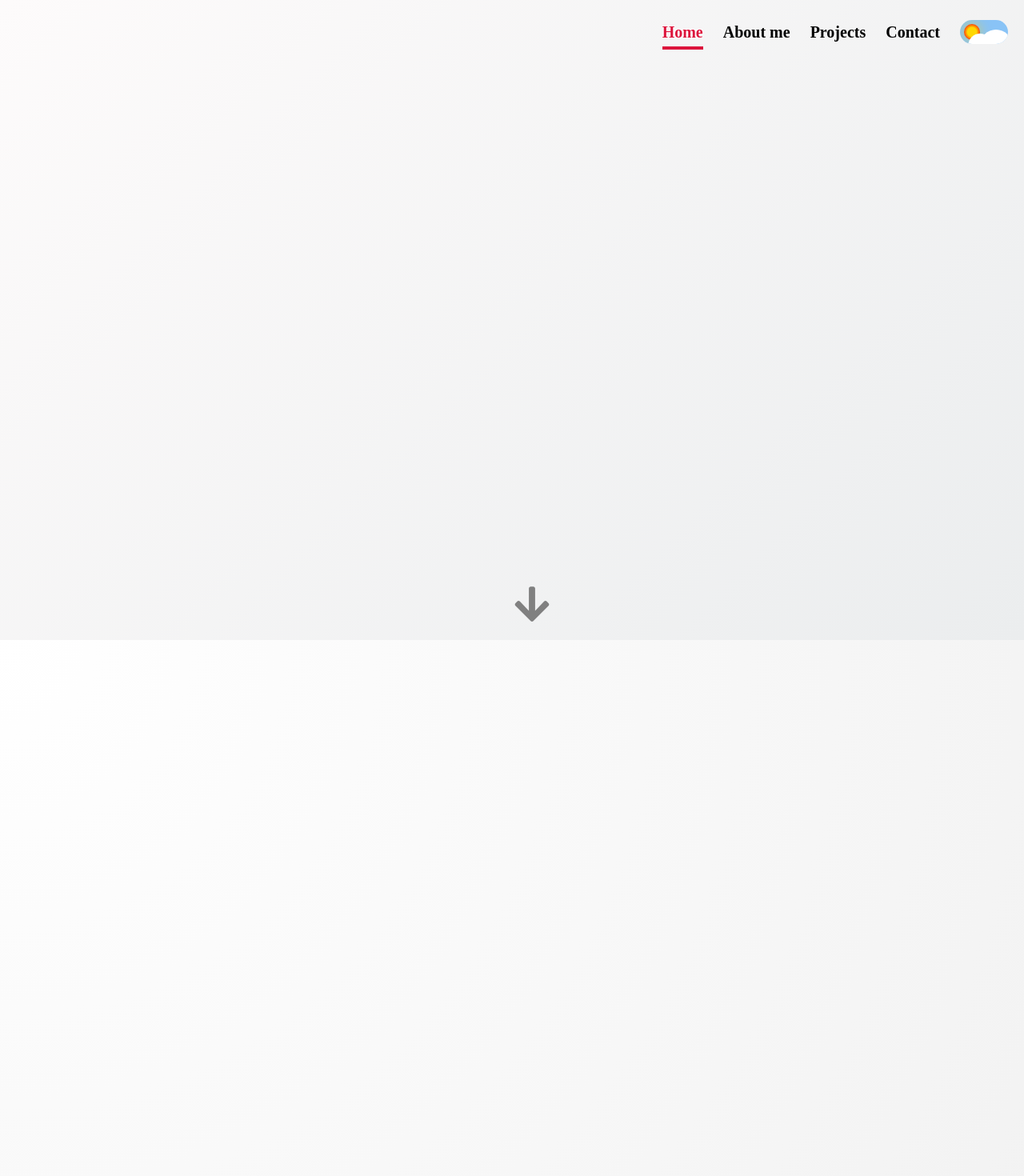
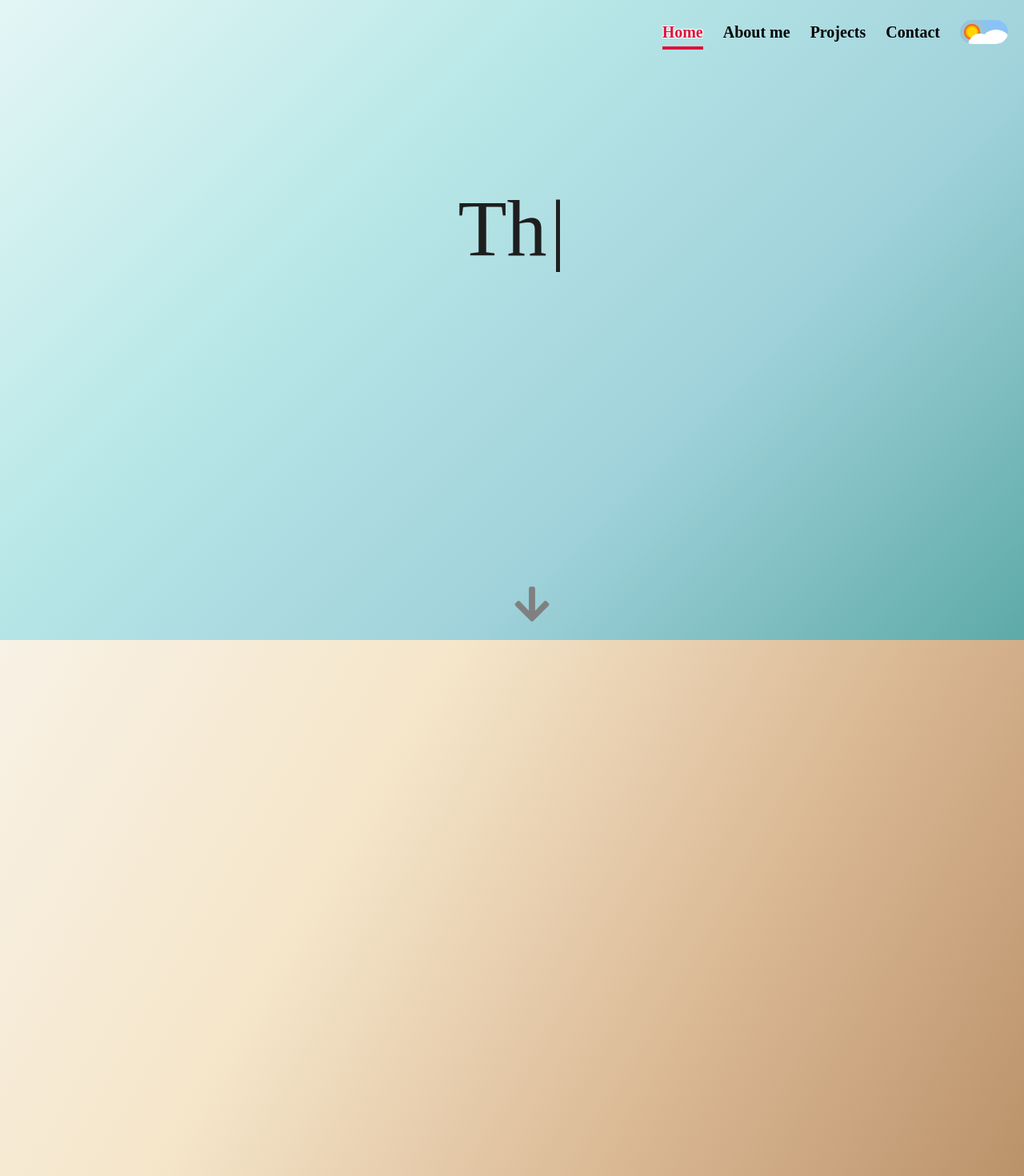
Before and after one commit to tomyhas59/portfolio, a React (Create React App) app: page / in a window 1280 px wide. Shown: the top 1470 px of the page at 80% size. Built offline with nearby package versions, Linux system fonts and the light colour scheme.

Commit message:
toggleActions: "play reverse play reverse",

```diff
--- a/package.json
+++ b/package.json
@@ -16,6 +16,7 @@
     "@types/react-slick": "^0.23.13",
     "framer-motion": "^12.23.12",
     "gsap": "^3.13.0",
+    "motion": "^12.23.12",
     "ogl": "^1.0.11",
     "react": "^18.2.0",
     "react-dom": "^18.2.0",
--- a/src/App.css
+++ b/src/App.css
@@ -47,7 +47,7 @@
   color: crimson;
   background-image: linear-gradient(to right, crimson, crimson);
   text-shadow: 1px 1px 0 #fff, -1px -1px 0 #fff, 1px -1px 0 #fff,
-    -1px 1px 0 #fff;
+    -1px 1px 0 #fff; /*글자 테두리*/
 }
 
 section {
@@ -223,29 +223,3 @@
   box-shadow: -5px 10px 0 0 yellow, -15px 15px 0 0 yellow, -25px 5px 0 0 yellow,
     -10px 3px 0 0 yellow;
 }
-
-.typing {
-  overflow: hidden;
-  border-right: 0.15em solid orange; /* Cursor */
-  white-space: nowrap;
-  animation: typing 3.5s steps(40, end), blink-caret 0.75s step-end infinite;
-}
-
-@keyframes typing {
-  from {
-    width: 0;
-  }
-  to {
-    width: 100%;
-  }
-}
-
-@keyframes blink-caret {
-  from,
-  to {
-    border-color: transparent;
-  }
-  50% {
-    border-color: orange;
-  }
-}
--- a/src/components/Main.tsx
+++ b/src/components/Main.tsx
@@ -1,27 +1,21 @@
-import { useEffect, useState } from "react";
 import DownButton from "./DownButton";
 import { PropsType } from "../types/commonPropsType";
+import TextType from "./TextType ";
 
 const Main = ({ id, downButton }: PropsType) => {
-  const text = " Hello, This is YongHyeon's portfolio!!";
-  const [typedText, setTypedText] = useState("");
-
-  useEffect(() => {
-    const typingInterval = setInterval(() => {
-      if (typedText.length < text.length) {
-        setTypedText((prev) => prev + text[prev.length]);
-      } else {
-        setTimeout(() => {
-          setTypedText("");
-        }, 2000);
-      }
-    }, 70);
-    return () => clearInterval(typingInterval);
-  }, [typedText.length]);
-
   return (
     <section className="main" id={id}>
-      <div className="main-text">{typedText}</div>
+      <TextType
+        text={[
+          "Hello, This is YongHyeon's portfolio!!",
+          "Thank you for visiting!!",
+          "Enjoy your stay!",
+        ]}
+        typingSpeed={75}
+        pauseDuration={1500}
+        showCursor={true}
+        cursorCharacter="|"
+      />
       <DownButton downButton={downButton} />
     </section>
   );
--- a/src/components/Projects.tsx
+++ b/src/components/Projects.tsx
@@ -53,6 +53,8 @@
             scrollTrigger: {
               trigger: target,
               start: "top 80%",
+              end: "bottom 20%",
+              toggleActions: "play reverse play reverse",
             },
           }
         );
--- /dev/null
+++ b/src/components/TextType .tsx
@@ -0,0 +1,205 @@
+"use client";
+
+import {
+  ElementType,
+  useEffect,
+  useRef,
+  useState,
+  createElement,
+  useMemo,
+  useCallback,
+} from "react";
+import { gsap } from "gsap";
+
+interface TextTypeProps {
+  className?: string;
+  showCursor?: boolean;
+  hideCursorWhileTyping?: boolean;
+  cursorCharacter?: string | React.ReactNode;
+  cursorBlinkDuration?: number;
+  cursorClassName?: string;
+  text: string | string[];
+  as?: ElementType;
+  typingSpeed?: number;
+  initialDelay?: number;
+  pauseDuration?: number;
+  deletingSpeed?: number;
+  loop?: boolean;
+  textColors?: string[];
+  variableSpeed?: { min: number; max: number };
+  onSentenceComplete?: (sentence: string, index: number) => void;
+  startOnVisible?: boolean;
+  reverseMode?: boolean;
+}
+
+const TextType = ({
+  text,
+  as: Component = "div",
+  typingSpeed = 50,
+  initialDelay = 0,
+  pauseDuration = 2000,
+  deletingSpeed = 30,
+  loop = true,
+  className = "",
+  showCursor = true,
+  hideCursorWhileTyping = false,
+  cursorCharacter = "|",
+  cursorClassName = "",
+  cursorBlinkDuration = 0.5,
+  textColors = [],
+  variableSpeed,
+  onSentenceComplete,
+  startOnVisible = false,
+  reverseMode = false,
+  ...props
+}: TextTypeProps & React.HTMLAttributes<HTMLElement>) => {
+  const [displayedText, setDisplayedText] = useState("");
+  const [currentCharIndex, setCurrentCharIndex] = useState(0);
+  const [isDeleting, setIsDeleting] = useState(false);
+  const [currentTextIndex, setCurrentTextIndex] = useState(0);
+  const [isVisible, setIsVisible] = useState(!startOnVisible);
+  const cursorRef = useRef<HTMLSpanElement>(null);
+  const containerRef = useRef<HTMLElement>(null);
+
+  const textArray = useMemo(
+    () => (Array.isArray(text) ? text : [text]),
+    [text]
+  );
+
+  const getRandomSpeed = useCallback(() => {
+    if (!variableSpeed) return typingSpeed;
+    const { min, max } = variableSpeed;
+    return Math.random() * (max - min) + min;
+  }, [typingSpeed, variableSpeed]);
+
+  useEffect(() => {
+    if (!startOnVisible || !containerRef.current) return;
+
+    const observer = new IntersectionObserver(
+      (entries) => {
+        entries.forEach((entry) => {
+          if (entry.isIntersecting) {
+            setIsVisible(true);
+          }
+        });
+      },
+      { threshold: 0.1 }
+    );
+
+    observer.observe(containerRef.current);
+    return () => observer.disconnect();
+  }, [startOnVisible]);
+
+  useEffect(() => {
+    if (showCursor && cursorRef.current) {
+      gsap.set(cursorRef.current, { opacity: 1 });
+      gsap.to(cursorRef.current, {
+        opacity: 0,
+        duration: cursorBlinkDuration,
+        repeat: -1,
+        yoyo: true,
+        ease: "power2.inOut",
+      });
+    }
+  }, [showCursor, cursorBlinkDuration]);
+
+  useEffect(() => {
+    if (!isVisible) return;
+
+    let timeout: NodeJS.Timeout;
+
+    const currentText = textArray[currentTextIndex];
+    const processedText = reverseMode
+      ? currentText.split("").reverse().join("")
+      : currentText;
+
+    const executeTypingAnimation = () => {
+      if (isDeleting) {
+        if (displayedText === "") {
+          setIsDeleting(false);
+          if (currentTextIndex === textArray.length - 1 && !loop) {
+            return;
+          }
+
+          if (onSentenceComplete) {
+            onSentenceComplete(textArray[currentTextIndex], currentTextIndex);
+          }
+
+          setCurrentTextIndex((prev) => (prev + 1) % textArray.length);
+          setCurrentCharIndex(0);
+          timeout = setTimeout(() => {}, pauseDuration);
+        } else {
+          timeout = setTimeout(() => {
+            setDisplayedText((prev) => prev.slice(0, -1));
+          }, deletingSpeed);
+        }
+      } else {
+        if (currentCharIndex < processedText.length) {
+          timeout = setTimeout(
+            () => {
+              setDisplayedText(
+                (prev) => prev + processedText[currentCharIndex]
+              );
+              setCurrentCharIndex((prev) => prev + 1);
+            },
+            variableSpeed ? getRandomSpeed() : typingSpeed
+          );
+        } else if (textArray.length > 1) {
+          timeout = setTimeout(() => {
+            setIsDeleting(true);
+          }, pauseDuration);
+        }
+      }
+    };
+
+    if (currentCharIndex === 0 && !isDeleting && displayedText === "") {
+      timeout = setTimeout(executeTypingAnimation, initialDelay);
+    } else {
+      executeTypingAnimation();
+    }
+
+    return () => clearTimeout(timeout);
+  }, [
+    currentCharIndex,
+    displayedText,
+    isDeleting,
+    typingSpeed,
+    deletingSpeed,
+    pauseDuration,
+    textArray,
+    currentTextIndex,
+    loop,
+    initialDelay,
+    isVisible,
+    reverseMode,
+    variableSpeed,
+    onSentenceComplete,
+    getRandomSpeed,
+  ]);
+
+  const shouldHideCursor =
+    hideCursorWhileTyping &&
+    (currentCharIndex < textArray[currentTextIndex].length || isDeleting);
+
+  return createElement(
+    Component,
+    {
+      ref: containerRef,
+      className: `text-type ${className}`,
+      ...props,
+    },
+    <span className="text-type__content">{displayedText}</span>,
+    showCursor && (
+      <span
+        ref={cursorRef}
+        className={`text-type__cursor ${cursorClassName} ${
+          shouldHideCursor ? "text-type__cursor--hidden" : ""
+        }`}
+      >
+        {cursorCharacter}
+      </span>
+    )
+  );
+};
+
+export default TextType;
--- a/src/index.css
+++ b/src/index.css
@@ -93,22 +93,46 @@
   background-color: #0e0e0e;
 
   .main {
-    background: linear-gradient(135deg, #121212, #1f1f1f);
+    background: linear-gradient(
+      135deg,
+      #0b132b 0%,
+      #1c2541 33%,
+      #3a506b 66%,
+      #5bc0be 100%
+    );
     color: #f5f5f5;
   }
 
   .about-me-wrapper {
-    background: radial-gradient(circle at center, #1a1a1a, #0d0d0d);
+    background: linear-gradient(
+      120deg,
+      #081c15 0%,
+      #1b4332 33%,
+      #2d6a4f 66%,
+      #40916c 100%
+    );
     color: #e0e0e0;
   }
 
   .projects-wrapper {
-    background: linear-gradient(120deg, #1c1f26, #2c3e50);
+    background: linear-gradient(
+      90deg,
+      #1a1423 0%,
+      #3d314a 33%,
+      #684756 66%,
+      #96705b 100%
+    );
     color: #ffffff;
   }
 
   .contact-wrapper {
-    background: linear-gradient(135deg, #0f2027, #203a43, #2c5364);
+    background: linear-gradient(
+      160deg,
+      #0d1b2a 0%,
+      #1b263b 33%,
+      #415a77 66%,
+      #778da9 100%
+    );
     color: #f0f0f0;
   }
 }
--- a/src/styles/aboutMe.css
+++ b/src/styles/aboutMe.css
@@ -1,5 +1,11 @@
 .about-me-wrapper {
-  background: radial-gradient(circle at top left, #ffffff, #f2f2f2);
+  background: linear-gradient(
+    120deg,
+    #f8f1e5 0%,
+    #f5e6ca 33%,
+    #dab894 66%,
+    #b68d64 100%
+  );
   color: #222222;
 }
 
--- a/src/styles/contact.css
+++ b/src/styles/contact.css
@@ -1,5 +1,11 @@
 .contact-wrapper {
-  background: linear-gradient(135deg, #f6f9fc, #e9eff5);
+  background: linear-gradient(
+    160deg,
+    #edf6f9 0%,
+    #d0e8f2 33%,
+    #a9d6e5 66%,
+    #89c2d9 100%
+  );
   color: #333333;
 }
 .contact-title,
--- a/src/styles/main.css
+++ b/src/styles/main.css
@@ -1,5 +1,11 @@
 .main {
-  background: linear-gradient(135deg, #fdfbfb, #ebedee);
+  background: linear-gradient(
+    135deg,
+    #e3f6f5 0%,
+    #bae8e8 33%,
+    #a0d2db 66%,
+    #5eaaa8 100%
+  );
   color: #1e1e1e;
 }
 .main > div {
@@ -12,3 +18,18 @@
     font-size: 20px;
   }
 }
+
+.text-type {
+  display: inline-block;
+  white-space: pre-wrap;
+}
+
+.text-type__cursor {
+  margin-left: 0.25rem;
+  display: inline-block;
+  opacity: 1;
+}
+
+.text-type__cursor--hidden {
+  display: none;
+}
--- a/src/styles/projects.css
+++ b/src/styles/projects.css
@@ -1,7 +1,11 @@
 .projects-wrapper {
-  background: linear-gradient(135deg, #f8f8e9, #fafcf0);
-  padding: 2rem;
-  text-align: center;
+  background: linear-gradient(
+    90deg,
+    #f5f0fa 0%,
+    #eadcf8 33%,
+    #e5c1f2 66%,
+    #d3a5e6 100%
+  );
 }
 
 .projects-heading {
@@ -12,7 +16,6 @@
   display: grid;
   grid-template-columns: repeat(4, 1fr);
   gap: 1.8rem;
-  padding: 0 1rem;
 }
 
 .project-link {
@@ -20,13 +23,14 @@
   border-radius: 15px;
   padding: 12px;
   cursor: pointer;
-  box-shadow: 0 6px 15px rgba(0, 0, 0, 0.7);
+  box-shadow: 1px black;
+  box-shadow: 0 2px 4px rgba(0, 0, 0, 0.04), 0 4px 8px rgba(0, 0, 0, 0.06),
+    0 8px 16px rgba(0, 0, 0, 0.04), 0 16px 24px rgba(0, 0, 0, 0.03);
 }
 
 .project-image {
   width: 90%;
   height: 180px;
-  object-fit: cover;
   border-radius: 15px;
   transition: filter 0.3s ease;
 }
@@ -43,7 +47,7 @@
 .project-link::before {
   content: "자세히 보기";
   position: absolute;
-  top: 30%;
+  top: 35%;
   left: 50%;
   transform: translate(-50%, -30%);
   color: white;
```
Also changed, not shown: 1 other file (tests, documents, lock files or other folders).
